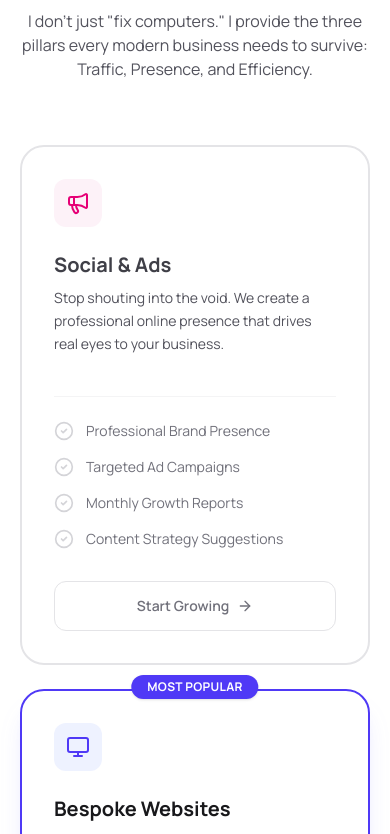
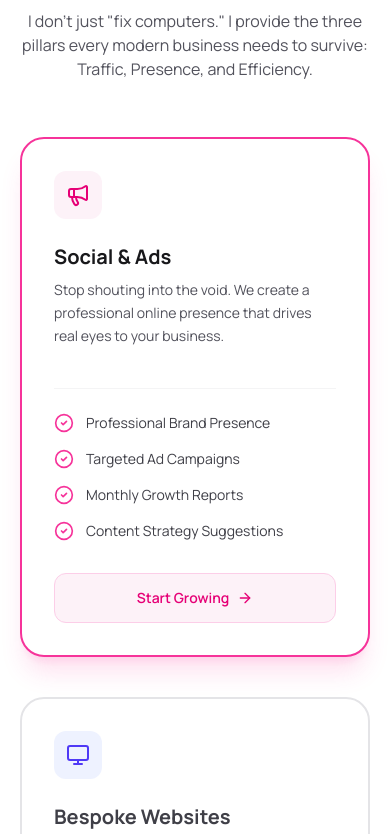
Before and after one commit to finnjefferis/jss, a Next.js app: page / in a window 390 px wide. Shown: the part 3240-4074 px from the top of the page. Built offline with nearby package versions, Linux system fonts and the light colour scheme.

Commit message:
updated servicepillars for mobile

```diff
--- a/src/app/components/PricingTiers.tsx
+++ b/src/app/components/PricingTiers.tsx
@@ -1,6 +1,6 @@
 "use client";
 
-import { useState } from "react";
+import { useState, useEffect, useRef } from "react";
 import { CheckCircle2, Megaphone, Monitor, Cpu, ArrowRight } from "lucide-react";
 
 const PILLARS = [
@@ -9,7 +9,6 @@ const PILLARS = [
     title: "Social & Ads",
     description: "Stop shouting into the void. We create a professional online presence that drives real eyes to your business.",
     icon: Megaphone,
-    // Theme Colors
     theme: {
       border: "border-pink-500",
       shadow: "shadow-pink-500/15",
@@ -29,11 +28,10 @@ const PILLARS = [
   },
   {
     id: "web",
-    popular: true, // Adds the badge
+    popular: true,
     title: "Bespoke Websites",
     description: "High-quality, creative sites designed to elevate your brand. No templates—just fast, responsive code.",
     icon: Monitor,
-    // Theme Colors
     theme: {
       border: "border-indigo-600",
       shadow: "shadow-indigo-500/15",
@@ -56,7 +54,6 @@ const PILLARS = [
     title: "Custom Software",
     description: "Solve complex problems. We build integrations and tools that save you time and automate your workflow.",
     icon: Cpu,
-    // Theme Colors
     theme: {
       border: "border-sky-500",
       shadow: "shadow-sky-500/15",
@@ -77,11 +74,12 @@ const PILLARS = [
 ];
 
 export function PricingTiers() {
-  const [hoveredId, setHoveredId] = useState<string | null>(null);
+  // 'web' is default for Desktop. null is passed to start logic, but logic falls back to 'web'.
+  // We track strictly what is being interacted with.
+  const [activeId, setActiveId] = useState<string | null>(null);
 
-  // LOGIC: If nothing is hovered, 'web' is active.
-  // If something is hovered, that specific ID is active.
-  const activeId = hoveredId || "web";
+  // The effective ID is either what is hovered/scrolled, OR 'web' as a fallback
+  const effectiveId = activeId || "web";
 
   return (
     <section className="py-12 md:py-24">
@@ -100,9 +98,8 @@ export function PricingTiers() {
           <PillarCard
             key={pillar.id}
             pillar={pillar}
-            isActive={activeId === pillar.id}
-            onHover={() => setHoveredId(pillar.id)}
-            onLeave={() => setHoveredId(null)}
+            isActive={effectiveId === pillar.id}
+            setActiveId={setActiveId}
           />
         ))}
       </div>
@@ -113,21 +110,50 @@ export function PricingTiers() {
 function PillarCard({
   pillar,
   isActive,
-  onHover,
-  onLeave
+  setActiveId
 }: {
   pillar: typeof PILLARS[0];
   isActive: boolean;
-  onHover: () => void;
-  onLeave: () => void;
+  setActiveId: (id: string | null) => void;
 }) {
   const Icon = pillar.icon;
   const t = pillar.theme;
+  const cardRef = useRef<HTMLDivElement>(null);
+
+  // MOBILE SCROLL DETECTION
+  useEffect(() => {
+    // 1. Check if device supports hover (Desktop).
+    // If it DOES support hover, we abort this logic to prevent scroll hijacking the mouse.
+    const isMobile = window.matchMedia("(hover: none)").matches;
+    if (!isMobile) return;
+
+    const observer = new IntersectionObserver(
+      (entries) => {
+        entries.forEach((entry) => {
+          // If 60% of the card is visible, make it active
+          if (entry.isIntersecting) {
+            setActiveId(pillar.id);
+          }
+        });
+      },
+      {
+        threshold: 0.6, // Trigger when 60% visible
+        rootMargin: "-10% 0px -10% 0px" // Slight buffer
+      }
+    );
+
+    if (cardRef.current) {
+      observer.observe(cardRef.current);
+    }
+
+    return () => observer.disconnect();
+  }, [pillar.id, setActiveId]);
 
   return (
     <div
-      onMouseEnter={onHover}
-      onMouseLeave={onLeave}
+      ref={cardRef}
+      onMouseEnter={() => setActiveId(pillar.id)}
+      onMouseLeave={() => setActiveId(null)} // Reverts to "web" via parent logic
       className={`
         group relative flex flex-col rounded-3xl border-2 p-8
         transition-all duration-300 ease-out
@@ -135,7 +161,7 @@ function PillarCard({
         bg-white
       `}
     >
-      {/* Popular Badge: Only visible if active AND it's the popular card */}
+      {/* Popular Badge */}
       {pillar.popular && (
         <div className={`
           absolute -top-4 left-1/2 -translate-x-1/2 rounded-full px-4 py-1 text-xs font-bold uppercase tracking-wide text-white shadow-sm transition-opacity duration-300
```
